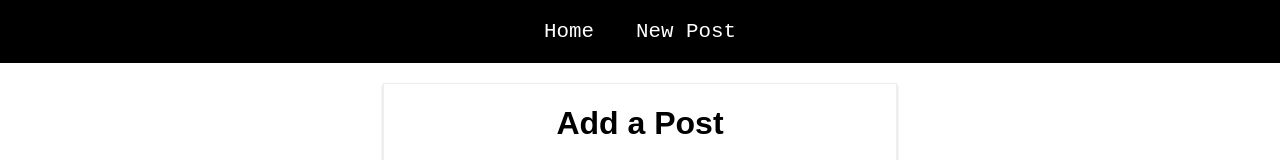
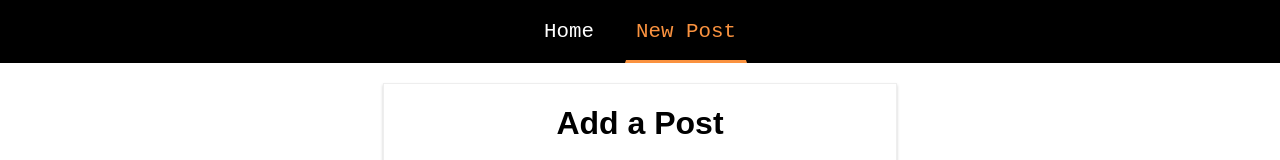
Before and after one commit to caraujo07/react-web, a React (Create React App) app: page /new-post in a window 1280 px wide. Shown: the top 160 px of the page. Built offline with nearby package versions, Linux system fonts and the light colour scheme.

Commit message:
Usando NavLink para utilizar Estilos ou Active link

```diff
--- a/src/containers/Blog/Blog.css
+++ b/src/containers/Blog/Blog.css
@@ -24,7 +24,8 @@
 }
 
 .Blog a:hover,
-.Blog a:active {
+.Blog a:active,
+.Blog a.active {
     color: #fa923f;
     border-bottom: 3px solid #fa923f;
 }
--- a/src/containers/Blog/Blog.js
+++ b/src/containers/Blog/Blog.js
@@ -1,5 +1,5 @@
 import React, { Component } from 'react';
-import { Route, Link } from 'react-router-dom';
+import { Route, NavLink } from 'react-router-dom';
 
 import './Blog.css';
 import Posts from './Posts/Posts';
@@ -14,12 +14,16 @@
                 <header>
                     <nav>
                         <ul>
-                            <li><Link to="/">Home</Link></li>
-                            <li><Link to={{
+                            <li><NavLink
+                                to="/"
+                                exact
+                                activeClassName="my-active"
+                                >Home</NavLink></li>
+                            <li><NavLink to={{
                                 pathname: '/new-post',
                                 hash: '#submit',
                                 search: '?quick-submit=true'
-                            }}>New Post</Link></li>
+                            }}>New Post</NavLink></li>
                         </ul>
                     </nav>
                 </header>
```
